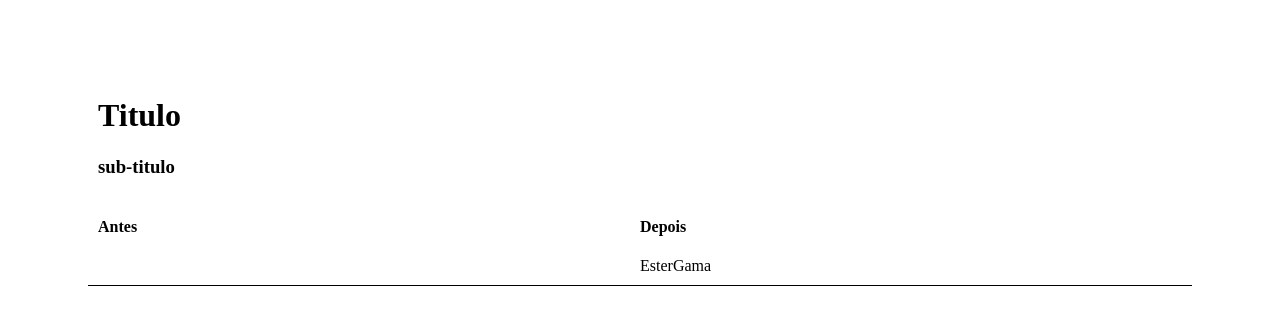
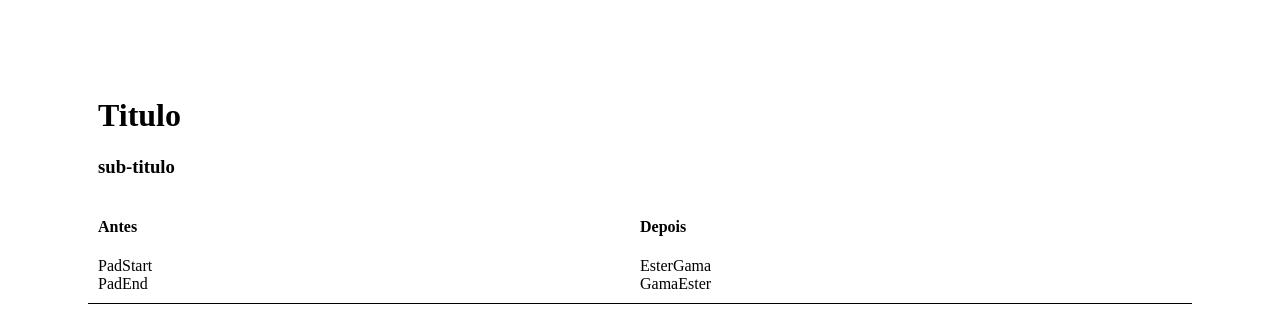
Before and after one commit to esterfania/estudos-es8-es9, a website: page src/index.html in a window 1280 px wide. Drawn offline with Linux system fonts and the light colour scheme.

Commit message:
Inclui padEnd

```diff
--- a/src/index.html
+++ b/src/index.html
@@ -16,10 +16,13 @@
         <div class="item-container">
             <div>
                 <h4>Antes</h4>
+                <div>PadStart</div>
+                <div>PadEnd</div>
             </div>
             <div>
                 <h4>Depois</h4>
                 <div id="stringPad"></div>
+                <div id="stringPadEnd"></div>
             </div>
         </div>
     </div>
--- a/src/js/string.js
+++ b/src/js/string.js
@@ -3,6 +3,13 @@ const lastName = 'Gama';
 
 const fullName = `${name} ${lastName}`;
 
+//padStart
 const nomeCompletoStringPadding = lastName.padStart(name.length + lastName.length, name);
 
 document.getElementById('stringPad').innerHTML = nomeCompletoStringPadding;
+
+//padEnd
+
+const nomeCompletoStringPaddingEnd = name.padStart(name.length + lastName.length, lastName);
+
+document.getElementById('stringPadEnd').innerHTML = nomeCompletoStringPaddingEnd;
```
